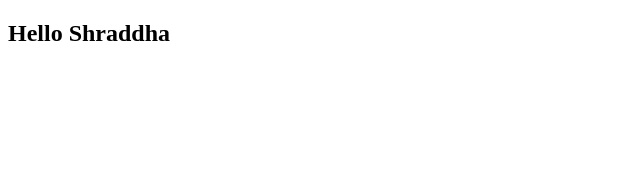
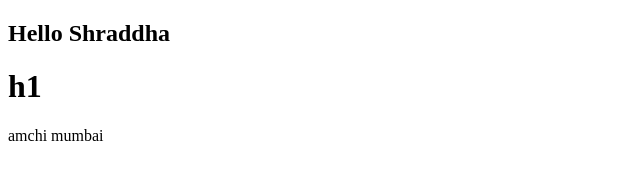
Before and after one commit to ShraddhaDesai15/firstlocalproject, a plain HTML site: page index.html in a window 1280 px wide. Shown: the whole page, without its empty margins (0-640 px from the left). Drawn offline with Linux system fonts and the light colour scheme.

Commit message:
single commit

```diff
--- a/index.html
+++ b/index.html
@@ -7,6 +7,8 @@
     <h2>
         Hello Shraddha
     </h2>
+    <h1>h1</h1>
+    <p>amchi mumbai</p>
 </head>
 <body>
 
```
